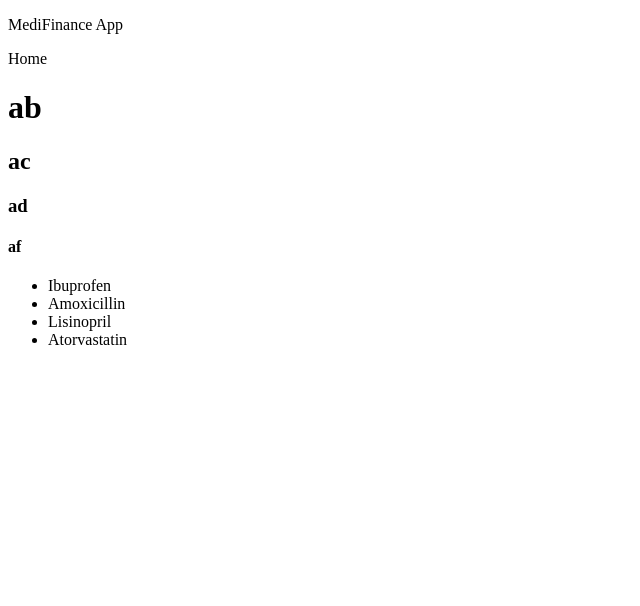
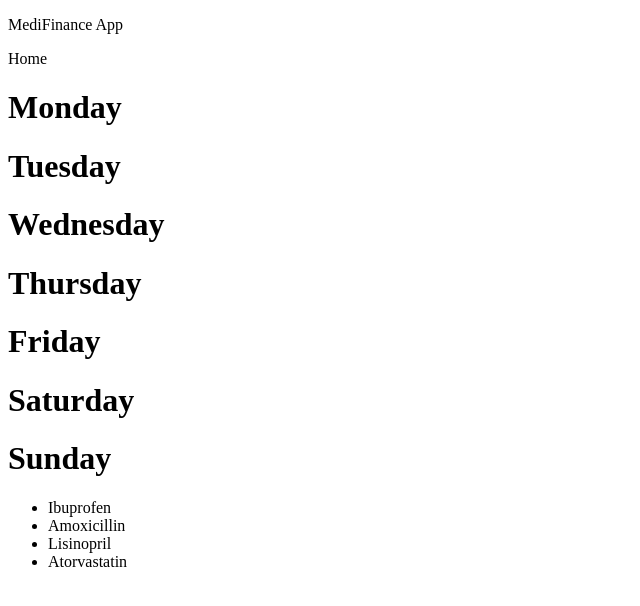
Before and after one commit to SuzanDewitz/MediFinance, a plain HTML site: page index.html in a window 1280 px wide. Shown: the whole page, without its empty margins (0-640 px from the left). Drawn offline with Linux system fonts and the light colour scheme.

Commit message:
New days

```diff
--- a/index.html
+++ b/index.html
@@ -14,10 +14,13 @@
     </div>
 
     <div>
-        <h1>ab</h1>
-        <h2>ac</h2>
-        <h3>ad</h3>
-        <h4>af</h4>
+        <h1>Monday</h1>
+        <h1>Tuesday</h1>
+        <h1>Wednesday</h1>
+        <h1>Thursday</h1>
+        <h1>Friday</h1>
+        <h1>Saturday</h1>
+        <h1>Sunday</h1>
     </div>
 
     <div>
```
